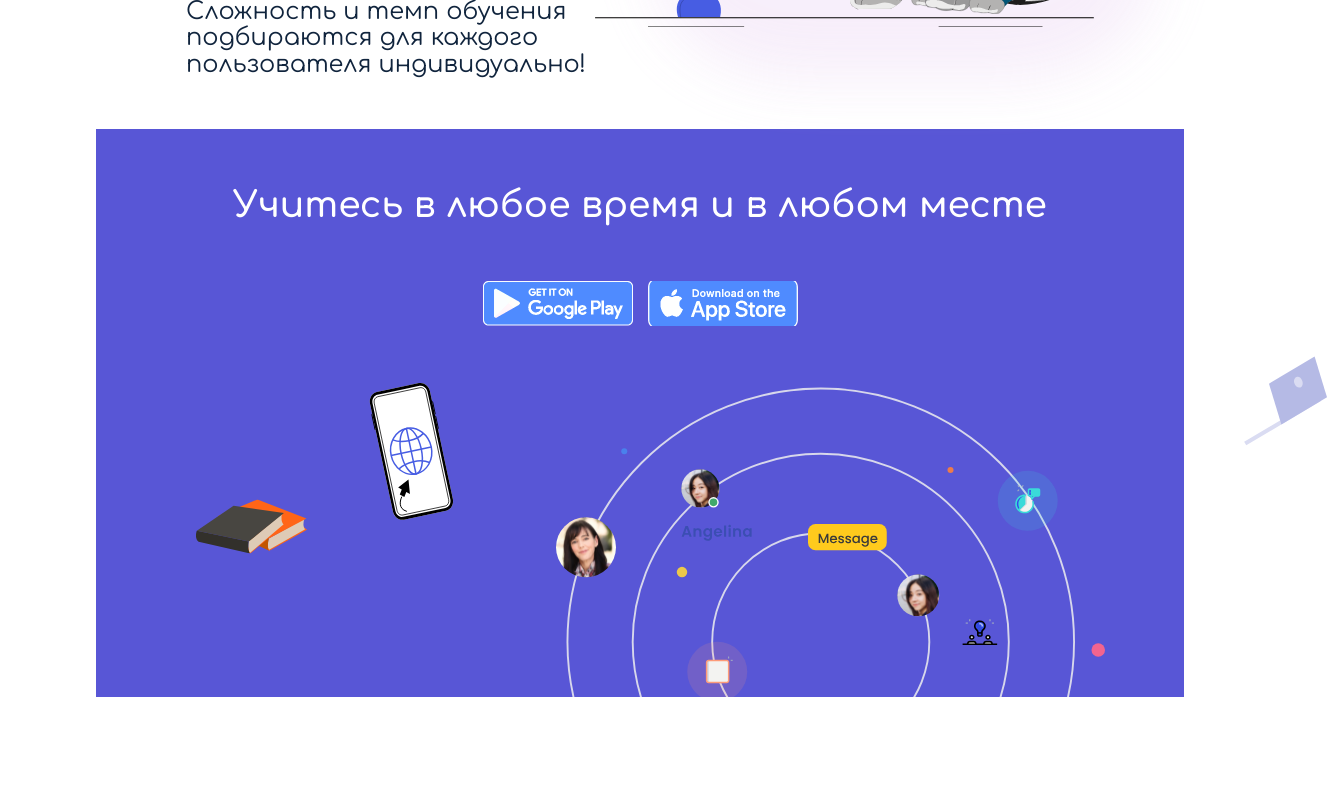
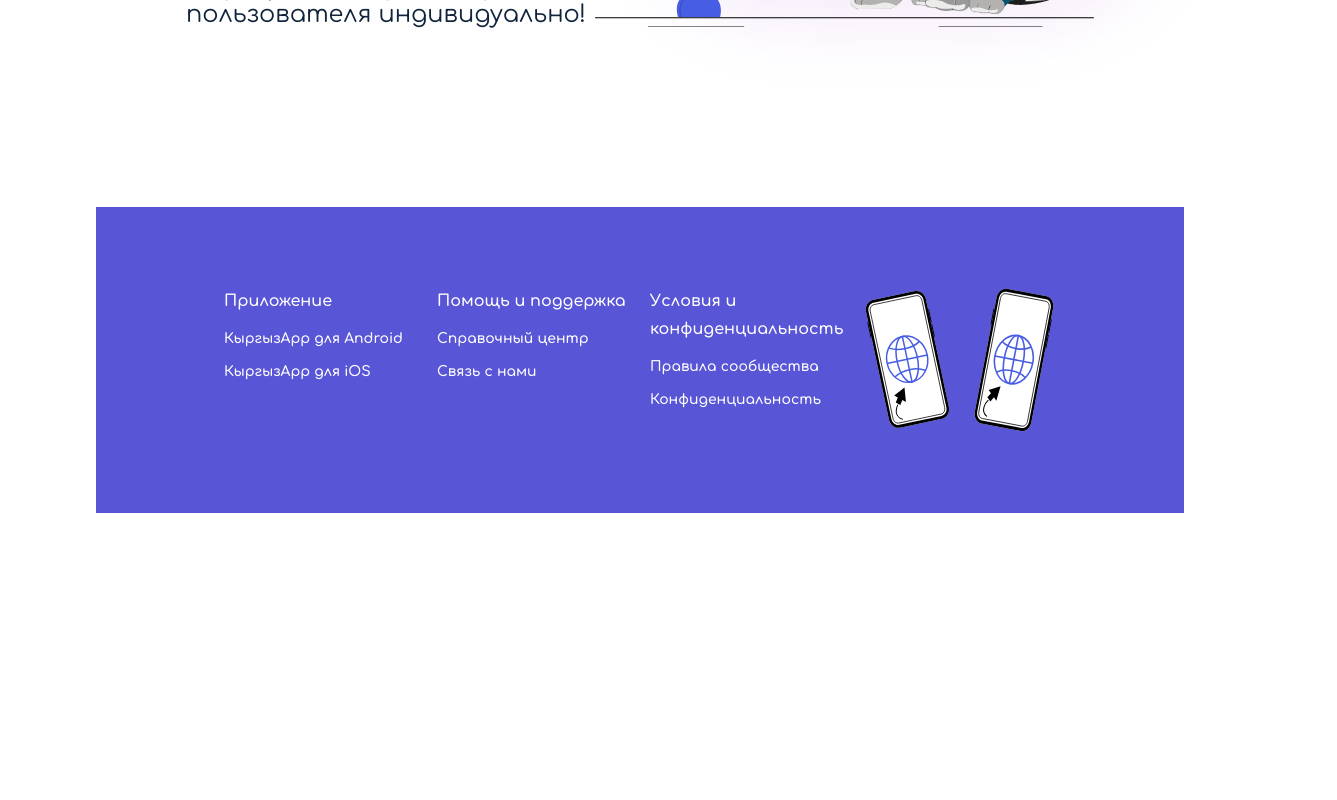
Before and after one commit to BaigaUsu/kyr_app, a Next.js app: page / in a window 1280 px wide. Shown: the part 2660-3460 px from the top of the page, 1337 px wide, since content can reach past the window. After the commit the page ends 3269 px from the top, so only its background shows below. Built offline with nearby package versions, Linux system fonts and the light colour scheme.

Commit message:
made responsive footer

```diff
--- a/src/components/Footer/Footer.module.scss
+++ b/src/components/Footer/Footer.module.scss
@@ -1,94 +1,111 @@
-.upperBlock {
-    background-color: var(--footerBg);
+.bottomBlock {
+    display: flex;
+    flex-wrap: wrap;
+    margin-top: clamp(50px, 10vw, 150px); /* Пропорциональный отступ сверху */
+    padding: clamp(40px, 10vw, 80px) clamp(20px, 10vw, 150px); /* Адаптивные внутренние отступы */
+    background: var(--footerBg);
     margin-left: -90px;
     margin-right: -90px;
+    color: white;
 
-    .title {
-        font-weight: 600;
-        font-size: 36px;
-        line-height: 52px;
-        text-align: center;
-        color: #FFFFFF;
-        padding: 50px 0;
+    @media (max-width: 1200px) {
+        padding: clamp(20px, 8vw, 40px) clamp(10px, 8vw, 100px); /* Уменьшение отступов для экранов до 1200px */
     }
 
-    .download {
-        margin: 0 auto;
+    @media (max-width: 1024px) {
+        padding: 50px 40px;
+        margin: 0 -40px;
     }
 
-    .bottomPictures {
-        display: flex;
-        margin-top: 30px;
-        padding-left: 100px;
-
-        .phone {
-            padding-bottom: 150px;
-            margin-right: 100px;
-            margin-left: 60px;
-        }
-
-        .ellipse {
-            padding-right: 30px;
-        // animation: rotate 15s linear infinite;
-        }
-        .notebook {
-            margin-bottom: 250px;
-            margin-left: 90px;
-        }
+    @media (max-width: 600px) {
+        padding: 20px 20px;
     }
 
-    @keyframes rotate {
-        from {
-            transform: rotate(0deg);
-        }
-        to {
-            transform: rotate(360deg);
-        }
+    @media (max-width: 535px) {
+        margin: 0 -20px;
     }
-}
-
-.bottomBlock {
-    display: flex;
-    margin-top: 150px;
-    padding: 80px 150px;
-    background: radial-gradient( rgba(216, 158, 237, 0.3), rgba(255, 255, 255, 0) 100%);
-    margin-left: -90px;
-    margin-right: -90px;
 
     .section {
         flex: 1;
-        margin-right: 10px;
+        margin-right: clamp(5px, 2vw, 10px);
 
         & h3 {
             font-weight: 600;
-            font-size: 16px;
-            line-height: 28px;
-            margin-bottom: 10px;
+            font-size: clamp(12px, 2vw, 16px);
+            line-height: clamp(18px, 4vw, 28px);
+            margin-bottom: clamp(5px, 1vw, 10px);
+
+            @media (max-width: 1024px) {
+                font-size: 14px;
+            }
         }
 
         & ul {
             font-weight: 600;
-            font-size: 14px;
-            line-height: 28px;
+            font-size: clamp(10px, 1.5vw, 14px); /* Пропорциональный размер шрифта для списка */
+            line-height: clamp(20px, 3vw, 28px); /* Пропорциональная высота строки */
             list-style-type: none;
             padding: 0;
             margin: 0;
+            transition: max-height 0.2s ease, opacity 0.3s ease;
+
+            @media (max-width: 1024px) {
+                font-size: 12px;
+            }
         }
 
         & li {
-            margin-bottom: 5px;
+            margin-bottom: clamp(2px, 1vw, 5px);
+            cursor: pointer;
         }
     }
-
-
 
     .imageSection {
         display: flex;
         align-items: center;
         justify-content: center;
-        gap: 20px;
+        gap: clamp(10px, 2vw, 20px);
+
+        @media (max-width: 768px) {
+            display: none;
+        }
     }
-    // .section:last-child {
-    //     margin-right: 0;
-    // }
 }
+
+@media (max-width: 600px) {
+  .bottomBlock {
+    flex-direction: column;
+  }
+
+  .section {
+    border-bottom: 1px solid #f3edf3;
+  }
+
+  .list {
+    max-height: 0;
+    overflow: hidden;
+    opacity: 0;
+    margin: 0;
+  }
+
+  .list.expanded {
+    max-height: 500px;
+    opacity: 1;
+  }
+
+  .title {
+    padding-bottom: 10px;
+    cursor: pointer;
+    margin-bottom: 0;
+  }
+
+  .title::after {
+    content: '>';
+    position: absolute;
+    right: 30px;
+  }
+
+  .listItem {
+    padding-bottom: 7px;
+  }
+}
--- a/src/components/Footer/Footer.tsx
+++ b/src/components/Footer/Footer.tsx
@@ -1,10 +1,18 @@
+'use client'
 import Image from 'next/image'
 import styles from './Footer.module.scss'
+import { useState } from 'react';
 
 export default function Footer() {
+    const [expandedSection, setExpandedSection] = useState<string | null>(null);
+
+    const toggleSection = (section: string) => {
+        setExpandedSection(expandedSection === section ? null : section);
+    };
+
     return (
         <footer>
-            <div className={styles.upperBlock}>
+            {/* <div className={styles.upperBlock}>
                 <h2 className={styles.title}>Учитесь в любое время и в любом месте</h2>
                 <Image src='/download.png' alt='' className={styles.download} width={315} height={45}/>
                 <div className={styles.bottomPictures}>
@@ -13,30 +21,29 @@ export default function Footer() {
                     <Image src='/ellipse.svg' alt='' className={styles.ellipse} width={579} height={336}/>
                     <Image src='/notebook.svg' alt='' className={styles.notebook} width={114} height={52}/>
                 </div>
-
-            </div>
+            </div> */}
 
             <div className={styles.bottomBlock}>
                 <div className={styles.blur}></div>
                 <div className={styles.section}>
-                    <h3>Приложение</h3>
-                    <ul>
-                        <li>КыргызApp для Android</li>
-                        <li>КыргызApp для iOS</li>
+                    <h3 className={styles.title} onClick={() => toggleSection('app')}>Приложение</h3>
+                    <ul className={`${styles.list} ${expandedSection === 'app' ? styles.expanded : ''}`}>
+                        <li className={styles.listItem}>КыргызApp для Android</li>
+                        <li className={styles.listItem}>КыргызApp для iOS</li>
                     </ul>
                 </div>
                 <div className={styles.section}>
-                    <h3>Помощь и поддержка</h3>
-                    <ul>
-                        <li>Справочный центр</li>
-                        <li>Связь с нами</li>
+                    <h3 className={styles.title} onClick={() => toggleSection('support')}>Помощь и поддержка</h3>
+                    <ul className={`${styles.list} ${expandedSection === 'support' ? styles.expanded : ''}`}>
+                        <li className={styles.listItem}>Справочный центр</li>
+                        <li className={styles.listItem}>Связь с нами</li>
                     </ul>
                 </div>
                 <div className={styles.section}>
-                    <h3>Условия и конфиденциальность</h3>
-                    <ul>
-                        <li>Правила сообщества</li>
-                        <li>Конфиденциальность</li>
+                    <h3 className={styles.title} onClick={() => toggleSection('FAQ')}>Условия и конфиденциальность</h3>
+                    <ul className={`${styles.list} ${expandedSection === 'FAQ' ? styles.expanded : ''}`}>
+                        <li className={styles.listItem}>Правила сообщества</li>
+                        <li className={styles.listItem}>Конфиденциальность</li>
                     </ul>
                 </div>
                 <div className={styles.imageSection}>
--- a/src/components/Main/Section_2.module.scss
+++ b/src/components/Main/Section_2.module.scss
@@ -37,21 +37,6 @@
             border-radius: 50%;
             opacity: 0.2;
             filter: blur(35px);
-
-            // @media (max-width: 1168px) {
-            //     top: 30px;
-            // }
-
-            // @media (max-width: 1024px) {
-            //     width: 100%;
-            //     top: clamp(280px, 20vh, 800px);
-            // }
-
-            // @media (max-width: 425px) {
-            //     bottom: 200px;
-            //     width: 100%;
-            //     height: 30%;
-            // }
         }
 
         .picture {
@@ -80,6 +65,10 @@
                 width: 150px;
                 height: 4px;
                 background-color: #5856D6;
+
+                @media (max-width: 768px) {
+                    bottom: -5px;
+                }
             }
         }
     }
--- a/src/components/Main/Section_3.module.scss
+++ b/src/components/Main/Section_3.module.scss
@@ -57,10 +57,18 @@
             width: 150px;
             height: 4px;
             background-color: #5856D6;
+
+            @media (max-width: 768px) {
+                bottom: -5px;
+            }
         }
     }
 
     .text {
         margin-right: -50px;
+
+        @media (max-width: 1024px) {
+            margin-right: 0;
+        }
     }
 }
--- a/src/components/Main/Section_4.module.scss
+++ b/src/components/Main/Section_4.module.scss
@@ -33,21 +33,6 @@
             border-radius: 50%;
             opacity: 0.2;
             filter: blur(35px);
-
-            //  @media (max-width: 1168px) {
-            //     top: 30px;
-            // }
-
-            // @media (max-width: 1024px) {
-            //     width: 100%;
-            //     top: clamp(250px, 20vh, 400px);
-            // }
-
-            // @media (max-width: 425px) {
-            //     bottom: 200px;
-            //     width: 100%;
-            //     height: 30%;
-            // }
         }
 
         .picture {
@@ -55,6 +40,10 @@
             z-index: 100;
             margin-left: 40px;
             margin-right: -92px;
+
+            @media (max-width: 768px) {
+                margin-left: 0;
+            }
         }
     }
 
@@ -74,6 +63,10 @@
                 width: 150px;
                 height: 4px;
                 background-color: #5856D6;
+
+                @media (max-width: 768px) {
+                    bottom: -5px;
+                }
             }
         }
     }
--- a/src/components/Main/Section_5.module.scss
+++ b/src/components/Main/Section_5.module.scss
@@ -28,6 +28,10 @@
             border-radius: 30%;
             opacity: 0.8;
             filter: blur(30px);
+
+            @media (max-width: 768px) {
+                right: 0;
+            }
         }
 
         .picture {
@@ -38,7 +42,6 @@
 }
 
 .description {
-    margin-top: 50px;
     text-align: left;
     position: relative;
     flex: 45%;
@@ -59,10 +62,18 @@
             width: 150px;
             height: 4px;
             background-color: #5856D6;
+
+            @media (max-width: 768px) {
+                bottom: -5px;
+            }
         }
     }
 
     .text {
         margin-right: -80px;
+
+        @media (max-width: 1024px) {
+            margin-right: 0;
+        }
     }
 }
```
